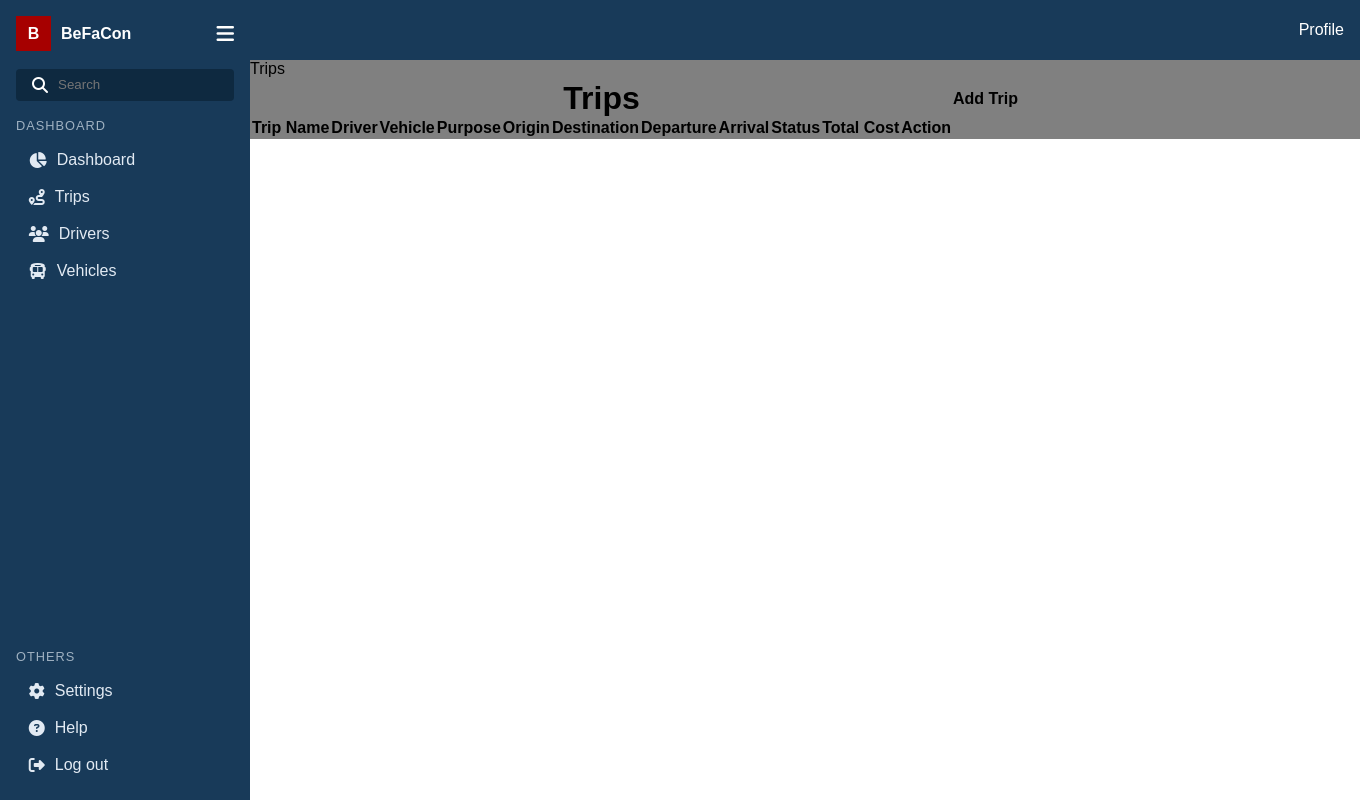
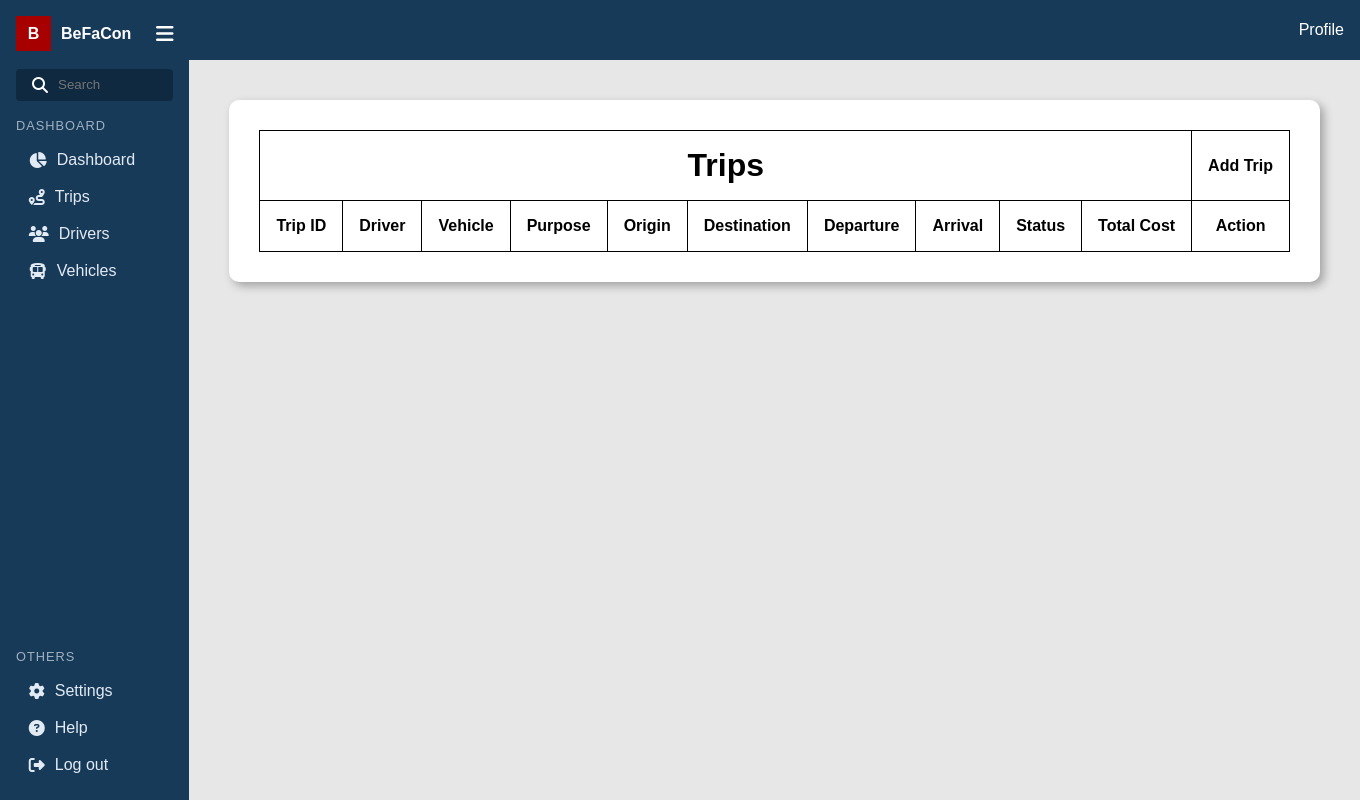
Before and after one commit to Axl-Jhone/befacon-transport-database, a PHP site: page /index.php?page=trips in a window 1360 px wide. Run offline with PHP 8.4, Linux system fonts and the light colour scheme; data that the repository does not hold is empty; some libraries are stand-ins or nearby versions.

Commit message:
feat(trips): improve table UI, fix null driver names, and order trips by ascending ID

```diff
--- a/partials/trips.php
+++ b/partials/trips.php
@@ -1,14 +1,13 @@
-<div class="trips-content">
-    <div class="content-title">Trips</div>
-    <div class="table-display">
+<div class="table-content">
+    <div class="table-wrapper">
         <table>
             <thead>
                 <tr>
-                    <th colspan="11" id="table-title"><h1>Trips</h1></th>
+                    <th colspan="10" id="table-title"><h1>Trips</h1></th>
                     <th>Add Trip</th>
                 </tr>
                 <tr>
-                    <th>Trip Name</th>
+                    <th>Trip ID</th>
                     <th>Driver</th>
                     <th>Vehicle</th>
                     <th>Purpose</th>
@@ -27,7 +26,15 @@
         $sql = "
             SELECT
                 t.trip_ID AS trip_id,
-                CONCAT(d.driver_fname, ' ', d.driver_middleinitial, '. ', d.driver_lname) AS driver_name,
+                CONCAT_WS(' ',
+                    d.driver_fname,
+                    CASE
+                        WHEN d.driver_middleinitial IS NULL OR d.driver_middleinitial = ''
+                        THEN NULL
+                        ELSE CONCAT(d.driver_middleinitial, '.')
+                    END,
+                    d.driver_lname
+                ) AS driver_name,
                 CONCAT(vt.vehicle_type, ' - ', v.plate_no) AS vehicle_name,
                 p.purpose AS purpose_name,
                 ts.origin,
@@ -44,6 +51,7 @@
             JOIN trip_schedule_info ts ON t.trip_id = ts.trip_id
             JOIN trip_status_data tsd ON t.trip_status_id = tsd.trip_status_id
             JOIN trip_cost_info tc ON t.trip_id = tc.trip_id
+            ORDER BY t.trip_ID ASC
         ";
 
         $result = $connection->query($sql);
--- a/style.css
+++ b/style.css
@@ -17,7 +17,7 @@ body {
     color: #ffffff;
     display: flex;
     flex-direction: column;
-    justify-content: space-between;
+    /* justify-content: space-between; */
 }
 
 .logo-header {
@@ -108,6 +108,7 @@ body {
     display: flex;
     flex-direction: column;
     flex: 1;
+    height: 100vh;
 }
 
 .topbar {
@@ -124,10 +125,46 @@ body {
     cursor: pointer;
 }
 
-.content-area {
-    background-color: gray;
-}
-
 .content {
     color: black;
 }
+
+.content-area {
+    display: flex;
+    background-color: rgb(231, 231, 231);
+    flex: 1;
+    justify-content: center;
+    align-items: flex-start;
+    padding: 40px;
+    overflow-y: auto;
+}
+
+/* Table display */
+.table-content {
+    background-color: #ffffff;
+    width: 100%;
+    max-width: 1600px; /* prevent it from stretching too far */
+    padding: 30px;
+    border-radius: 10px;
+    box-shadow: 4px 4px 10px rgba(0, 0, 0, 0.3);
+    box-sizing: border-box;
+}
+
+.table-wrapper {
+  overflow-x: auto; /* horizontal scroll only for the table */
+}
+
+table {
+    width: 100%;
+    border-collapse: collapse;
+    table-layout: auto;
+}
+
+
+th, td {
+    border: 1px solid black;
+    text-align: center;
+    vertical-align: middle;
+    padding: 1rem;
+    white-space: nowrap;
+}
```
